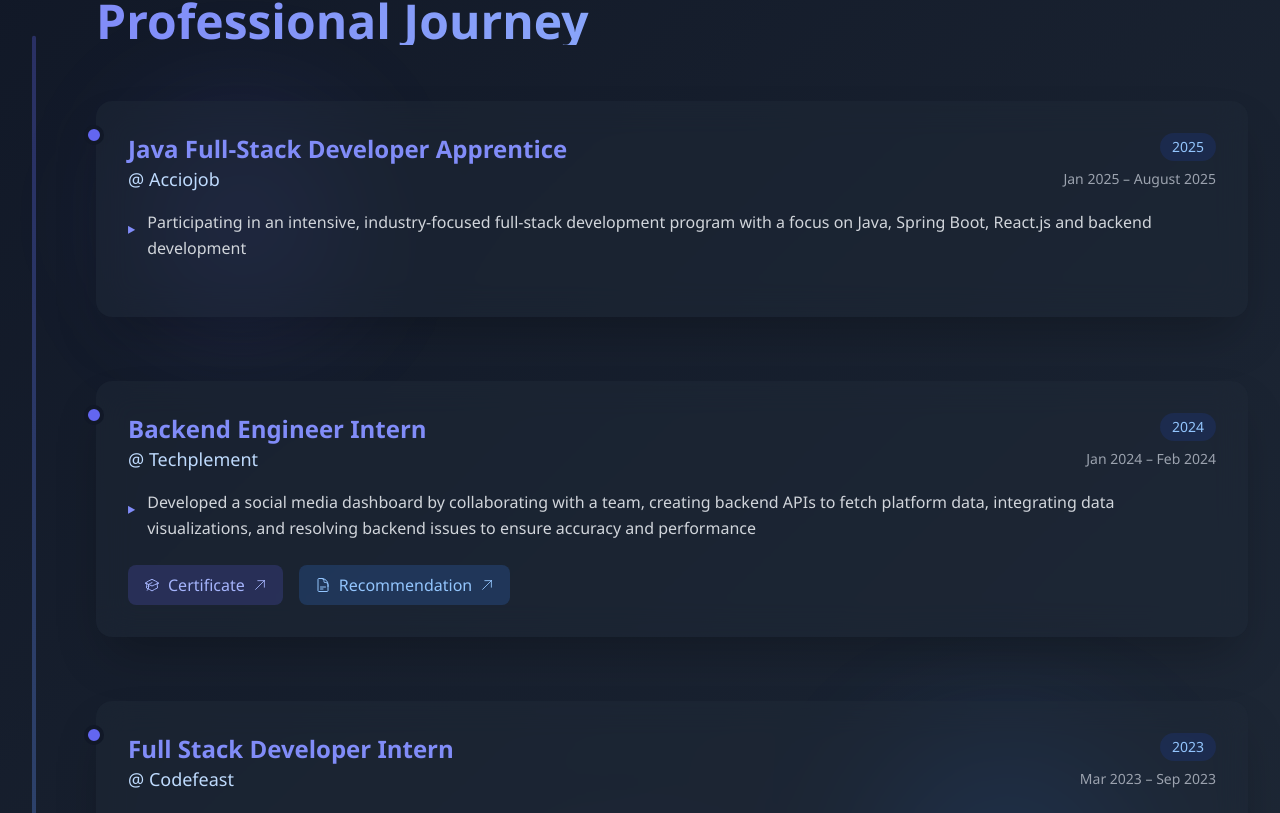
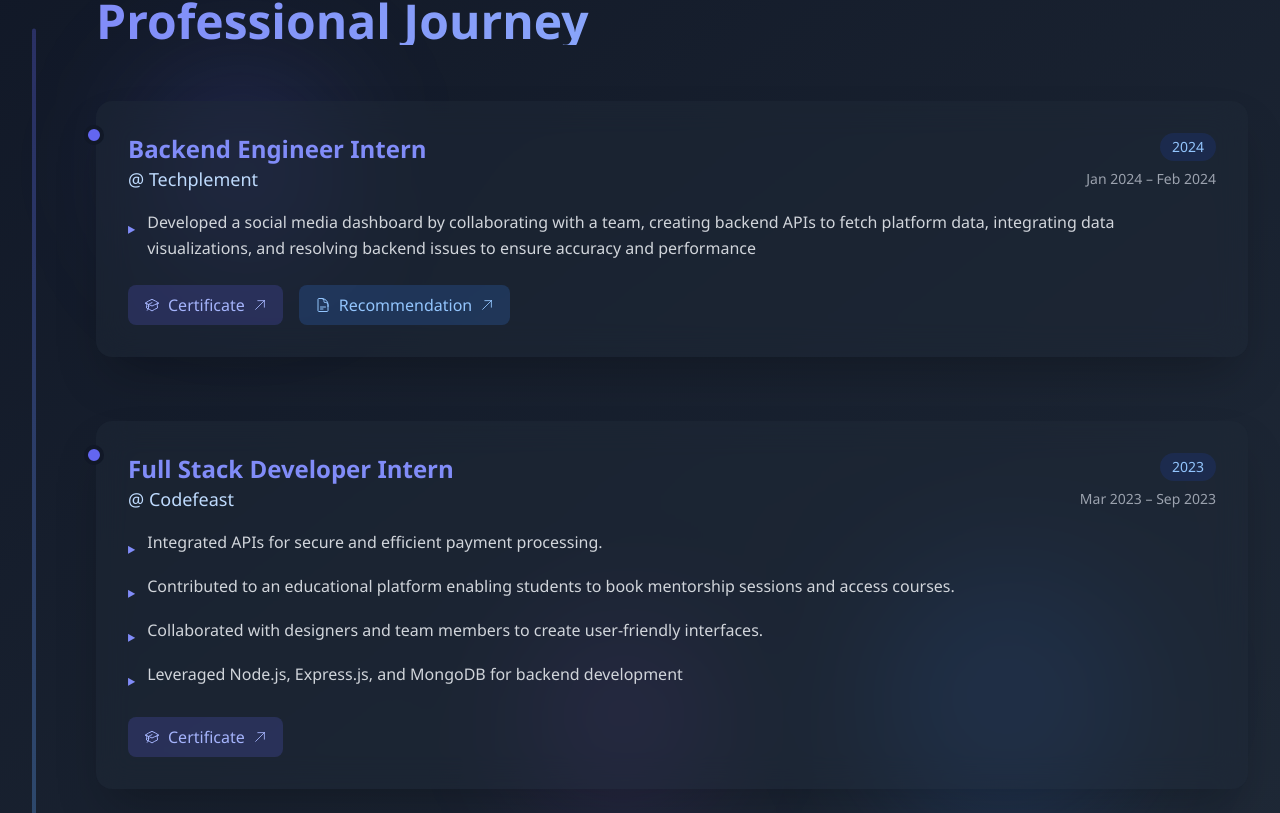
Before and after one commit to Kris248/KrisPortfolio, a React (Vite) app: page / in a window 1280 px wide. Shown: the part 1407-2220 px from the top of the page. Built offline with nearby package versions, Linux system fonts and the light colour scheme.

Commit message:
Experience Updated

```diff
--- a/src/components/Experience.jsx
+++ b/src/components/Experience.jsx
@@ -7,19 +7,6 @@ import {
 } from "react-icons/hi2";
 
 const experiences = [
-  {
-    year: "2025",
-    company: "Acciojob",
-    role: "Java Full-Stack Developer Apprentice",
-    duration: "Jan 2025 – August 2025",
-    points: [
-      "Participating in an intensive, industry-focused full-stack development program with a focus on Java, Spring Boot, React.js and backend development",
-    ],
-    links: {
-      certificate: "#",
-      lor: "#",
-    },
-  },
   {
     year: "2024",
     company: "Techplement",
```
